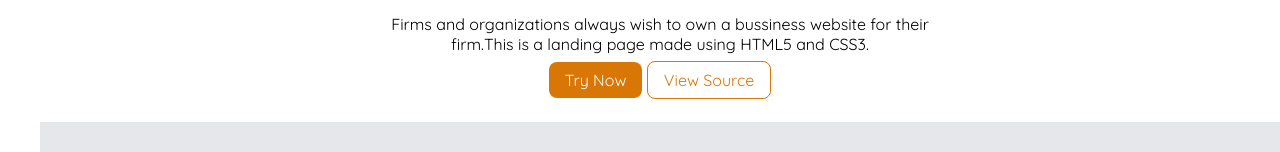
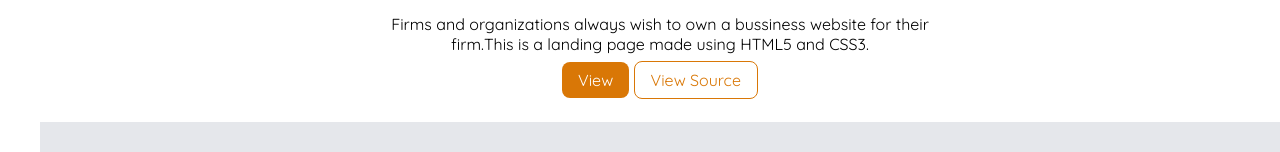
Before and after one commit to Namrata-J/namratajain-component-library, a plain HTML site: page projects.html in a window 1280 px wide. Shown: the part 709-861 px from the top of the page. Drawn offline with Linux system fonts and the light colour scheme.

```diff
--- a/projects.html
+++ b/projects.html
@@ -41,7 +41,7 @@
             <h2><li>Awesome Landing Page</li></h2>
             <small>22nd July, 2021</small>
             <p>Firms and organizations always wish to own a bussiness website for their firm.This is a landing page made using HTML5 and CSS3. </p>
-            <a class="link link-primary" href="https://njlandingpage.netlify.app" target="_blank">Try Now</a>
+            <a class="link link-primary" href="https://njlandingpage.netlify.app" target="_blank">View</a>
             <a class="link link-secondary" href="https://github.com/Namrata-J/Project-3" target="_blank">View Source</a>
 
         </div>
```
